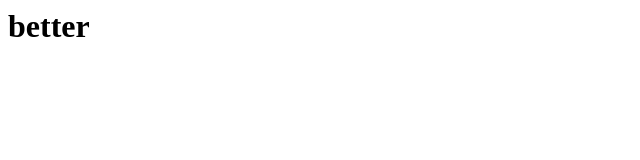
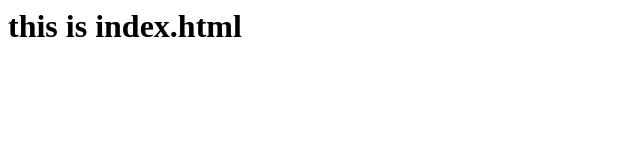
Before and after one commit to AminMardali/Amin-shop, a plain HTML site: page html/index.html in a window 1280 px wide. Shown: the whole page, without its empty margins (0-640 px from the left). Drawn offline with Linux system fonts and the light colour scheme.

Commit message:
index.html h1

```diff
--- a/html/index.html
+++ b/html/index.html
@@ -5,6 +5,6 @@
     <title>index</title>
 </head>
 <body>
-    <h1>better</h1>
+    <h1>this is index.html</h1>
 </body>
 </html>
```
